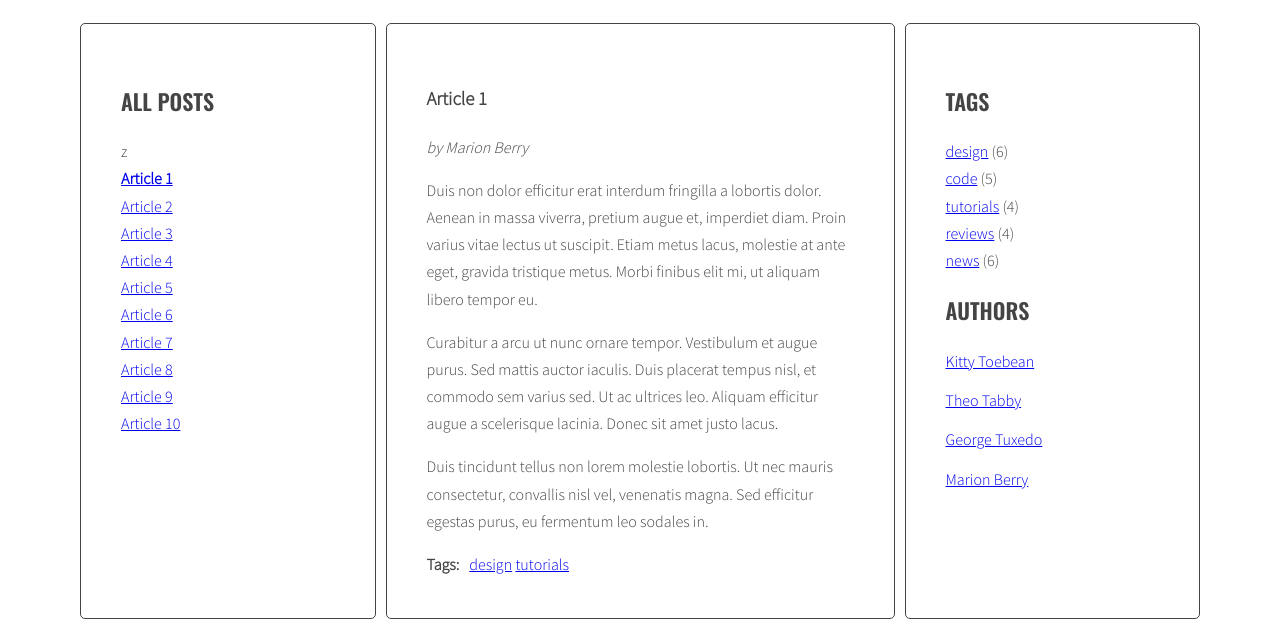
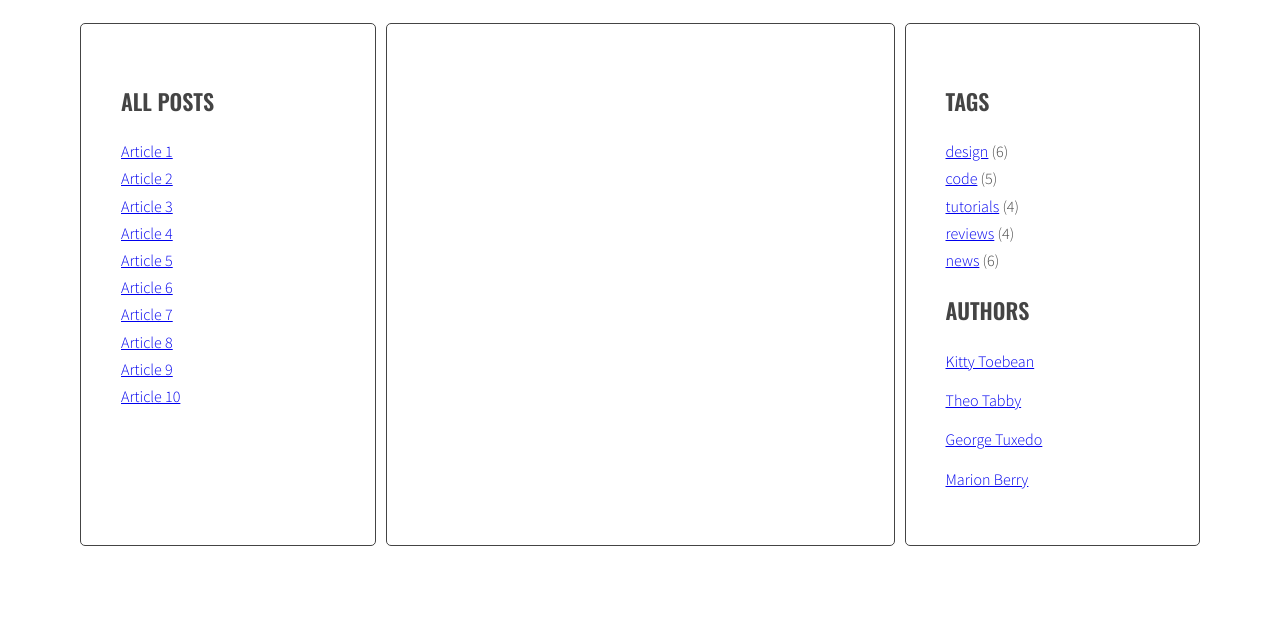
Before and after one commit to Hiorii/javascript-blog, a website: page index.html in a window 1280 px wide. Both pictures are taken after a click on the link "Article 2". Shown: the part 220-847 px from the top of the page. After the commit the page ends 800 px from the top, so only its background shows below. Drawn offline with nearby package versions, Linux system fonts and the light colour scheme.

Commit message:
Add JS functions to remove active classes

```diff
--- a/index.html
+++ b/index.html
@@ -13,7 +13,7 @@
       <main class="wrapper">
         <aside class="sidebar">
           <h2 class="section-title">All posts</h2>
-          <ul class="list titles">z
+          <ul class="list titles">
             <li><a href="#article-1" class="active"><span>Article 1</span></a></li>
             <li><a href="#article-2"><span>Article 2</span></a></li>
             <li><a href="#article-3"><span>Article 3</span></a></li>
--- a/js/script.js
+++ b/js/script.js
@@ -3,11 +3,19 @@ const titleClickHandler = function(event){
     console.log(event);
 
     /* remove class 'active' from all article links  */
+    const activeLinks = document.querySelectorAll('.titles a.active');
 
+    for(let activeLink of activeLinks){
+         activeLink.classList.remove('active');
+    }
     /* add class 'active' to the clicked link */
 
     /* remove class 'active' from all articles */
+    const activeArticles = document.querySelectorAll('.posts article.active');
 
+    for(let activeArticle of activeArticles){
+      activeArticle.classList.remove('active');
+    }
     /* get 'href' attribute from the clicked link */
 
     /* find the correct article using the selector (value of 'href' attribute) */
```
